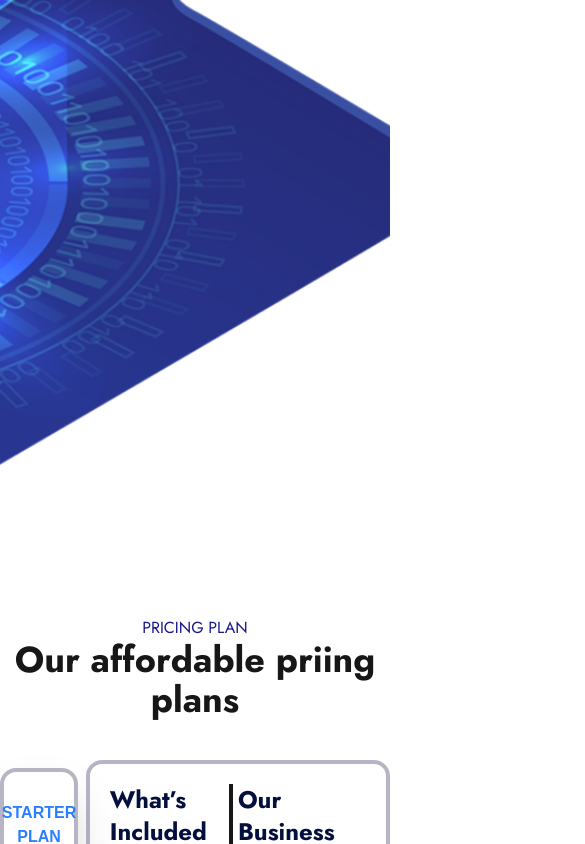
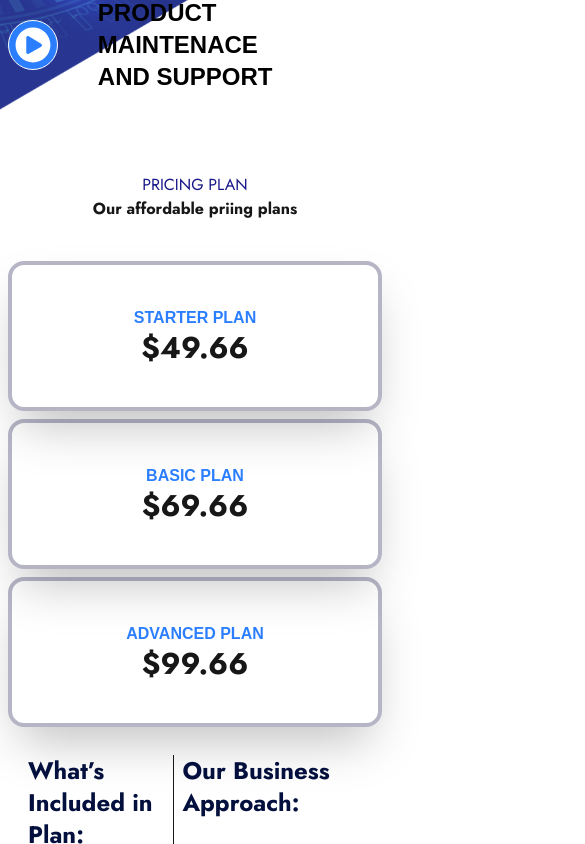
Before and after one commit to AnasAhmedFND/Bighlo, a Next.js app: page / in a window 390 px wide. Shown: the part 7240-8084 px from the top of the page, 585 px wide, since content can reach past the window. Built offline with nearby package versions, Linux system fonts and the light colour scheme; no server answers.

Commit message:
pricing section responsive done

```diff
--- a/src/Compunents/Home/Pricing.jsx
+++ b/src/Compunents/Home/Pricing.jsx
@@ -8,13 +8,13 @@ const josts = Jost({
 
 const Pricing = () => {
     return (
-        <section className='container mx-auto  py-10 '>
+        <section className='container mx-auto  py-10 md:px-0 px-2  '>
             <h6 className={`${josts.className} text-center text-[#19198a] `} >PRICING PLAN</h6>
-            <h2 className={`${josts.className} text-center font-bold text-4xl `} >Our affordable priing plans</h2>
+            <h2 className={`${josts.className} text-center font-bold md:text-4xl `} >Our affordable priing plans</h2>
 
-            <div className=" mt-10 flex justify-between ">
+            <div className=" mt-10 md:flex md:justify-between ">
                 {/* Left-div  */}
-                <div className=" w-[20%] flex-col justify-between ">
+                <div className=" md:w-[20%] flex-col justify-between ">
                     <div className=" rounded-2xl shadow-2xl border-4 border-[#2255] text-center p-4 mt-2 h-[150px] hover:bg-blue-500 flex flex-col justify-center items-center hover:text-white group  ">
                         <p className='text-blue-500 group-hover:text-white font-bold '>STARTER PLAN</p>
                         <h2 className={`${josts.className} font-bold text-3xl `} >$49.66</h2>
@@ -33,9 +33,9 @@ const Pricing = () => {
 
                 {/* Right-div */}
 
-                <div className="border-4  border-[#2255] rounded-2xl flex justify-between p-5 w-[78%] ">
+                <div className="md:border-4 md:mt-0 mt-2  border-[#2255] rounded-2xl flex justify-between p-5 md:w-[78%] ">
                     {/* Right-1 */}
-                    <div className="border-r-4 w-[48%] ">
+                    <div className="md:border-r-4 border-r w-[48%] ">
                         <h3 className= {`${josts.className} font-bold text-2xl text-[#03103D] `} >What’s Included in Plan:</h3>
                         <p className='flex items-center gap-3 mt-10'> <IoIosCheckmarkCircleOutline className='text-blue-500 text-2xl  ' />
                             Market sizing and share analysis</p>
@@ -55,7 +55,7 @@ const Pricing = () => {
                             Market sizing & analysis</p>
                     </div>
                     {/* Right-2 */}
-                    <div className=" w-1/2 ">
+                    <div className=" md:w-1/2 md:pl-0 pl-2 ">
                         <h2 className={`${josts.className} font-bold text-2xl text-[#03103D] `} >Our Business Approach:</h2>
 
                         <p className='mt-10'>Our experts follow the business strategy to grow up <br />
@@ -67,7 +67,7 @@ const Pricing = () => {
                         <p className='mt-4 gap-2 flex  items-center'><IoIosCheckmarkCircleOutline className='text-blue-500 text-2xl  ' /> Getting to know your business vision its key <br />
                             strategic drivers.</p>
 
-                            <button className='border text-white bg-linear-60 from-[#0808bd] to-[#030933fb]  px-8 py-4 text-center rounded-full font-bold mt-5 '>Purchase Now</button>
+                            <button className='border text-white bg-linear-60 from-[#0808bd] to-[#030933fb]  md:px-8 px-4 md:py-4 py-2 text-center rounded-full md:font-bold mt-5 '>Purchase Now</button>
                     </div>
 
                 </div>
--- a/src/Compunents/Home/Support.jsx
+++ b/src/Compunents/Home/Support.jsx
@@ -6,18 +6,19 @@ import { RxCross2 } from "react-icons/rx";
 const Support = () => {
     return (
         <>
-        <section className='py-10  ' style={{backgroundImage:"url('/home/bgai.png') ",
+            <section className='py-10 md:px-0 px-2  ' style={{
+                backgroundImage: "url('/home/bgai.png') ",
                 backgroundSize: "cover",
                 backgroundPosition: "center",
                 backgroundRepeat: "no-repeat",
             }}>
 
-         <div className="flex  justify-between">
-        <div className=" text-white w-[35%]  ml-[590px] flex flex-col justify-center">
+                <div className="md:flex  md:justify-between">
+                    <div className=" text-white md:w-[35%]  md:ml-[590px] md:flex flex-col justify-center">
                         <p className='font-bold' >CLIENT FAQ’S</p>
                         <div className="flex  justify-between items-center">
                             <h4 className='text-2xl font-bold '>Questions and answers for <br /> common ML queries</h4>
-            <button className='border rounded-2xl bg-blue-500 text-white px-5 py-2 text-[14px] h-[40px] '>More Answer</button>
+                            <button className='border rounded-2xl bg-blue-500 text-white px-5 py-2 md:text-[14px]  '>More Answer</button>
 
                         </div>
                         <div className="border bg-white text-black rounded-2xl px-4 mt-14 pb-5 ">
@@ -51,7 +52,7 @@ const Support = () => {
                         </div>
 
                     </div>
-         <div className="">
+                    <div className="md:bock hidden ">
                         <img className='flex justify-end h-[600px]' src="/home/side.png" alt="background" />
                     </div>
 
```
Lines whose indentation alone changed are shown as unchanged.
